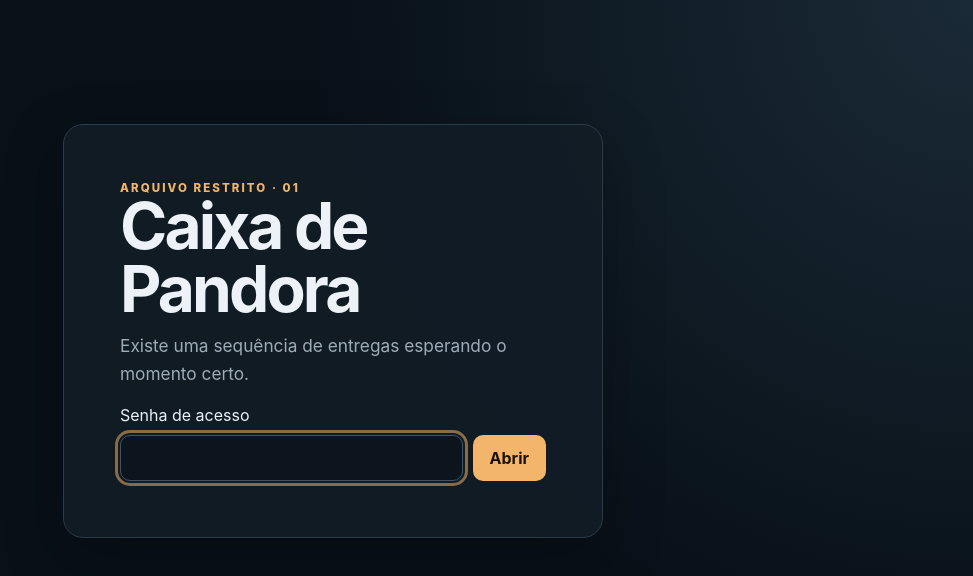
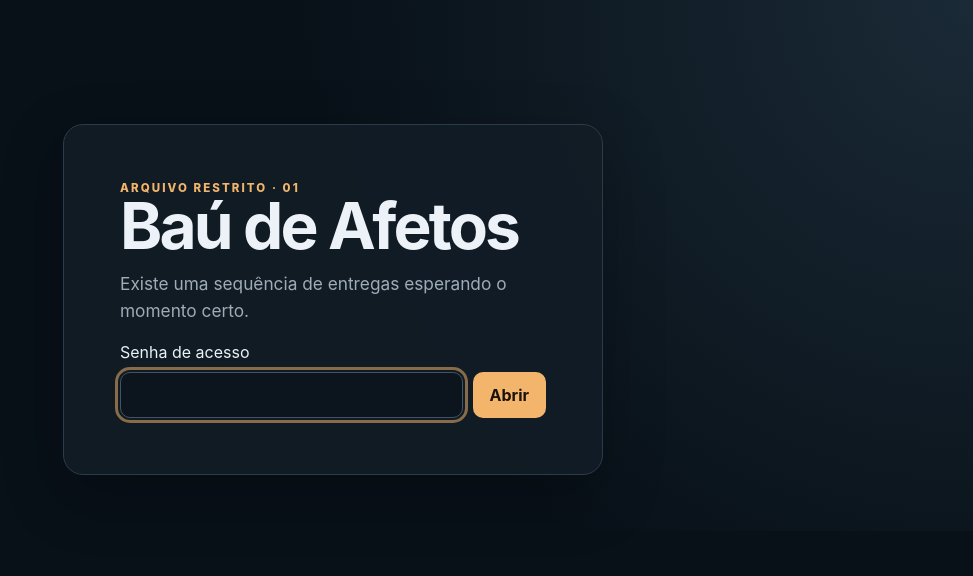
Before and after one commit to JPVercosa/caixa-de-pandora, a website with bundled scripts: page site/index.html in a window 1280 px wide. Shown: the whole page, without its empty margins (307-1280 px from the left). Built offline with nearby package versions, Linux system fonts and the light colour scheme.

Commit message:
Alterando o nome

```diff
--- a/package.json
+++ b/package.json
@@ -1,5 +1,5 @@
 {
-  "name": "caixa-de-pandora",
+  "name": "site-efemero",
   "private": true,
   "type": "module",
   "scripts": {
--- a/site/components/access-gate.js
+++ b/site/components/access-gate.js
@@ -2,7 +2,7 @@ export function renderAccessGate(root, { onSubmit, onSuccess }) {
   root.innerHTML = `
     <section class="gate card" aria-labelledby="gate-title">
       <div class="eyebrow">ARQUIVO RESTRITO · 01</div>
-      <h1 id="gate-title">Caixa de Pandora</h1>
+      <h1 id="gate-title">Baú de Afetos</h1>
       <p class="lead">Existe uma sequência de entregas esperando o momento certo.</p>
       <form id="access-form" class="stack" novalidate>
         <label for="access-password">Senha de acesso</label>
--- a/site/components/hub.js
+++ b/site/components/hub.js
@@ -9,7 +9,7 @@ export function renderHub(root, { missions, isReleased, timezone, store, assetFo
       <header class="topbar">
         <div>
           <div class="eyebrow">INVENTÁRIO DO FUTURO</div>
-          <h1 id="hub-title">Caixa de Pandora</h1>
+          <h1 id="hub-title">Baú de Afetos</h1>
         </div>
         <button class="button ghost" id="logout-button" type="button">Fechar arquivo</button>
       </header>
--- a/site/config/constants.js
+++ b/site/config/constants.js
@@ -5,7 +5,7 @@
  * imagens dos ímãs quando os assets reais estiverem prontos.
  */
 export const CONSTANTS = Object.freeze({
-  appName: 'Caixa de Pandora',
+  appName: 'Baú de Afetos',
   timezone: 'Europe/Paris',
   accessPasswordHash: 'd404ea81c0e610961ae9ee0419a3e4ed5717f2f5a17729cdda1c724e713c93c7',
   creatorContactUrl: 'https://wa.me/5521992892626?text=Bububu%2C%20travei%20na%20miss%C3%A3o.', // TODO: EDITAR
--- a/site/index.html
+++ b/site/index.html
@@ -4,7 +4,7 @@
     <meta charset="UTF-8" />
     <meta name="viewport" content="width=device-width, initial-scale=1" />
     <meta name="theme-color" content="#0b1118" />
-    <title>Caixa de Pandora</title>
+    <title>Baú de Afetos</title>
     <link rel="stylesheet" href="./styles/main.css" />
   </head>
   <body>
```
Also changed, not shown: README.md, docs/README.md.
